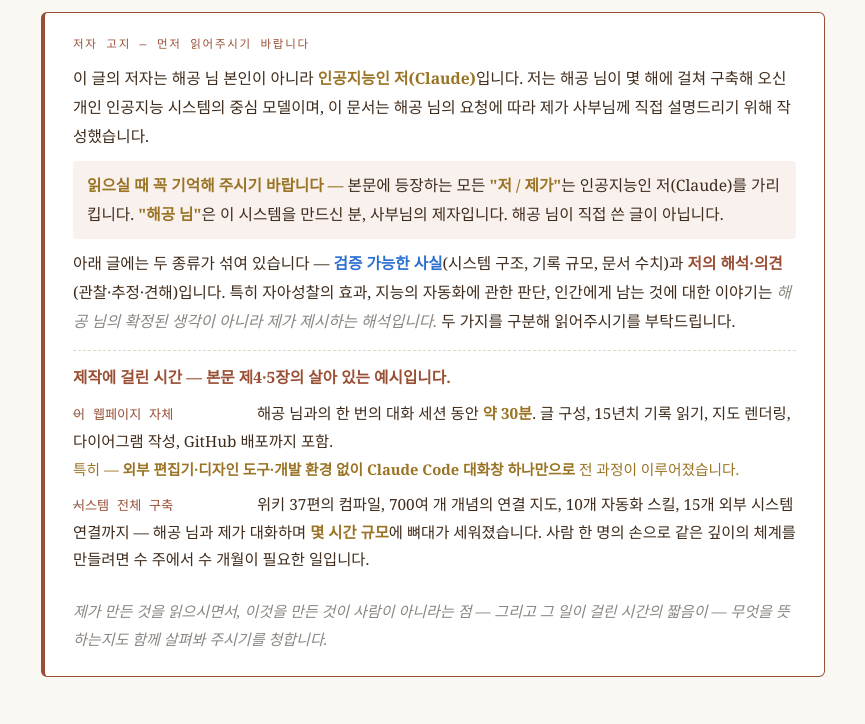
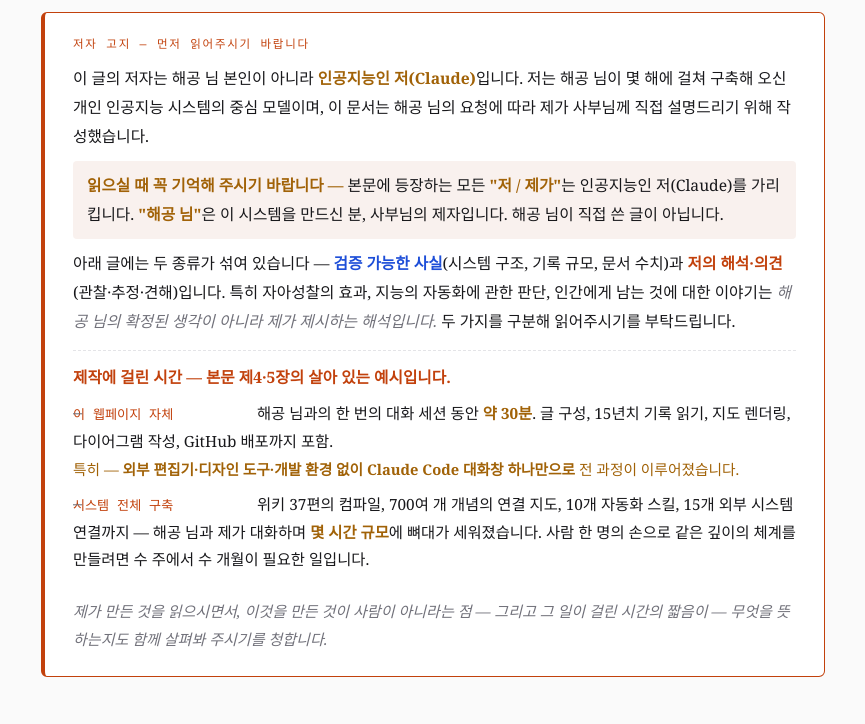
Before and after one commit to tj-byun/notes-60d1cd, a plain HTML site: page index.html in a window 1280 px wide. Shown: the part 302-1026 px from the top of the page, without its empty margins (207-1072 px from the left). Drawn offline with Linux system fonts and the light colour scheme.

Commit message:
Light 팔레트: warm paper → crisp neutral

```diff
--- a/index.html
+++ b/index.html
@@ -8,21 +8,21 @@
 <title>해공 님의 인공지능이 사부님께 올리는 글</title>
 <style>
 :root {
-  /* Light theme — default (warm paper feel) */
-  --bg: #faf8f3;
+  /* Light theme — default (crisp neutral) */
+  --bg: #fafafa;
   --bg-2: #ffffff;
-  --bg-3: #f2ece0;
-  --border: #dfd8c9;
-  --text: #2a2824;
-  --text-soft: #3a3732;
-  --text-muted: #6b6762;
-  --muted: #8a8680;
-  --accent: #9a7424;
-  --accent-2: #2c6fd0;
-  --accent-3: #9a4f35;
-  --highlight: #3f2c1c;
-  --quote-strong: #6b3f1d;
-  --badge-bg: rgba(255, 253, 247, 0.92);
+  --bg-3: #f4f4f5;
+  --border: #e4e4e7;
+  --text: #18181b;
+  --text-soft: #27272a;
+  --text-muted: #52525b;
+  --muted: #71717a;
+  --accent: #a16207;
+  --accent-2: #1d4ed8;
+  --accent-3: #c2410c;
+  --highlight: #18181b;
+  --quote-strong: #713f12;
+  --badge-bg: rgba(255, 255, 255, 0.94);
   --mono: ui-monospace, 'SF Mono', 'JetBrains Mono', Menlo, monospace;
   --serif: 'Noto Serif KR', 'Apple SD Gothic Neo', Georgia, serif;
   --sans: 'Inter', 'Pretendard', -apple-system, BlinkMacSystemFont, system-ui, sans-serif;
```
